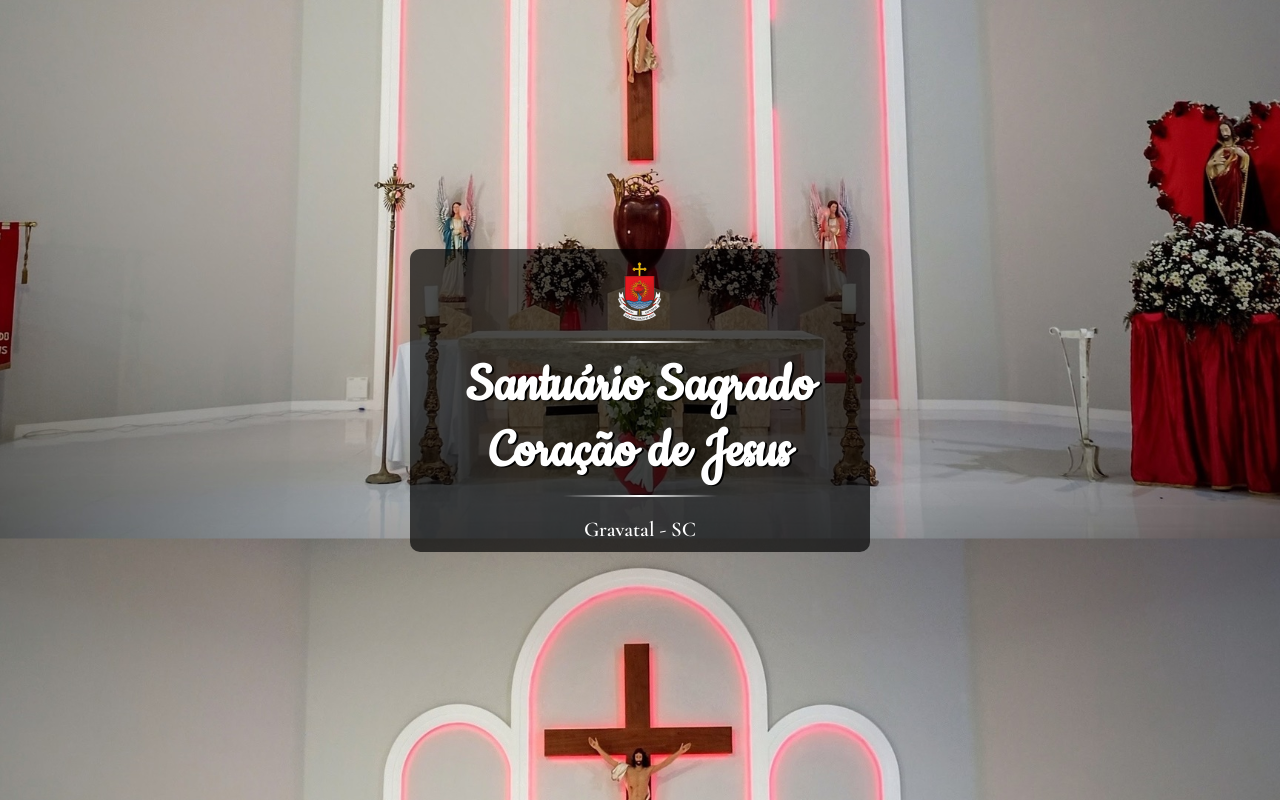
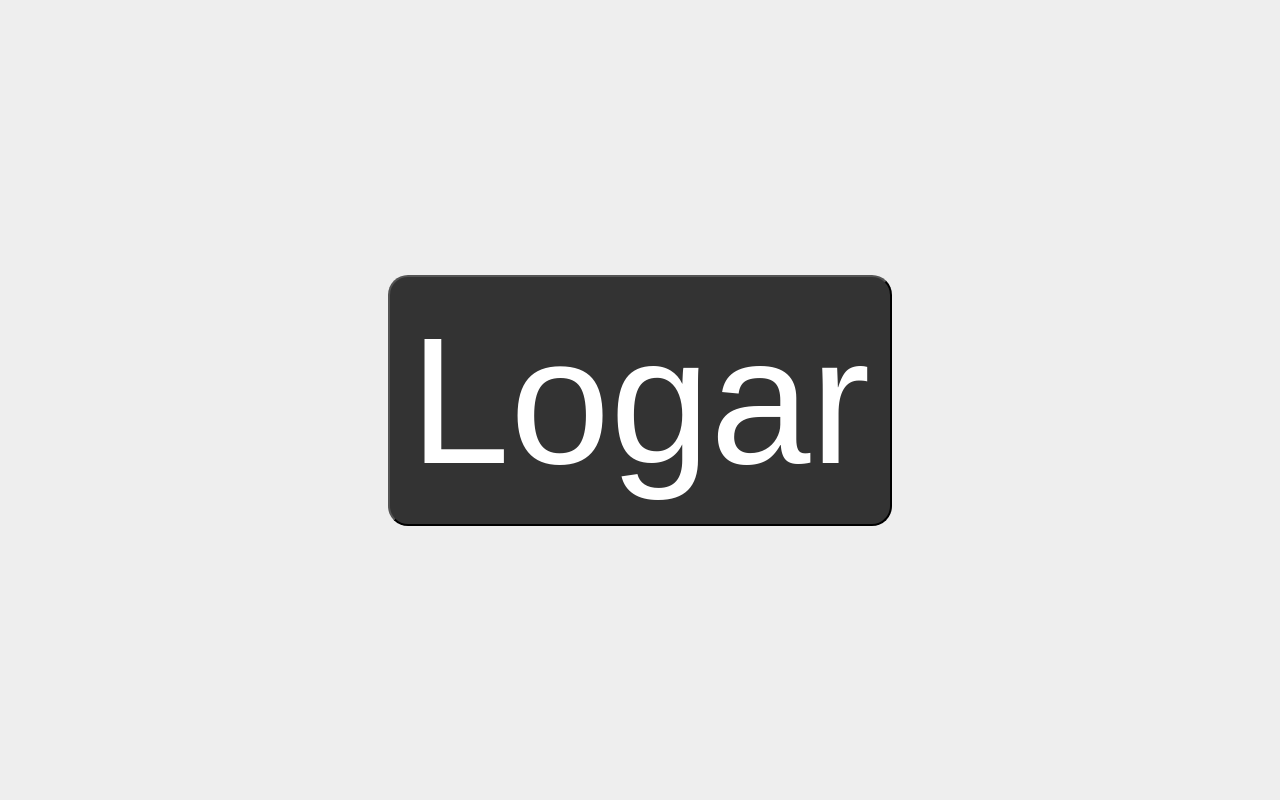
Before and after one commit to IanTorquato/Projeto_PSCJ, a React (Create React App) app in the folder web/: page / in a window 1280 px wide. Shown: the top 800 px of the page. Built offline with nearby package versions, Linux system fonts and the light colour scheme.

Commit message:
Começo do Sistema de Login

```diff
--- a/web/src/App.css
+++ b/web/src/App.css
@@ -12,7 +12,22 @@ html {
 }
 
 body {
-	background-color: #ccc;
+	background-color: #eee;
+}
+
+div.carregando {
+	margin: 0 auto;
+	display: flex;
+	align-items: center;
+	justify-content: center;
+	width: 30vw;
+	height: 100vh;
+}
+
+div.carregando h1 {
+	background-color: #333;
+	border-radius: 10px;
+	padding: 10px;
 }
 
 div.imgFundo {
--- /dev/null
+++ b/web/src/contexts/login.tsx
@@ -0,0 +1,41 @@
+import React, { createContext, useState, useEffect } from 'react'
+
+import { login } from '../services/login'
+
+interface LoginContextData {
+  logado: boolean
+  user: object | null
+  loading: boolean
+  logar(): Promise<void>
+}
+
+const LoginContext = createContext<LoginContextData>({} as LoginContextData)
+
+export const LoginProvider: React.FC = ({ children }) => {
+  const [user, setUser] = useState<object | null>(null)
+  const [loading, setLoading] = useState(true)
+
+  useEffect(() => {
+    const storagedUser = localStorage.getItem('@PSCJ:user')
+
+    if (storagedUser) {
+      setUser(JSON.parse(storagedUser))
+    }
+    setLoading(false)
+  }, [])
+
+  async function logar() {
+    const response = await login()
+
+    setUser(response.user)
+
+    localStorage.setItem('@PSCJ:user', JSON.stringify(response.user))
+  }
+
+  return (
+    <LoginContext.Provider value={{ logado: !!user, user, loading, logar }}>
+      {children}
+    </LoginContext.Provider>
+  )
+}
+export default LoginContext
--- a/web/src/index.tsx
+++ b/web/src/index.tsx
@@ -2,7 +2,4 @@ import React from 'react';
 import ReactDOM from 'react-dom';
 import App from './App';
 
-ReactDOM.render(
-  <App />,
-  document.getElementById('root')
-);
+ReactDOM.render(<App />, document.getElementById('root'));
--- /dev/null
+++ b/web/src/pages/Login/index.tsx
@@ -0,0 +1,24 @@
+import React, { useContext } from 'react'
+import './styles.css'
+
+import Footer from '../../components/Footer'
+import LoginContext from '../../contexts/login'
+
+const Login = () => {
+  const { logar } = useContext(LoginContext)
+
+  async function handleLogin() {
+    logar()
+  }
+
+  return (
+    <>
+      <section className="secLogin">
+        <input type="button" value="Logar" className="btnLogar" onClick={handleLogin} />
+      </section>
+      <Footer />
+    </>
+  )
+}
+
+export default Login
--- /dev/null
+++ b/web/src/pages/Login/styles.css
@@ -0,0 +1,14 @@
+section.secLogin {
+	height: 100vh;
+	display: flex;
+	align-items: center;
+	justify-content: center;
+}
+
+input.btnLogar {
+	background-color: #333;
+	font-size: 18rem;
+	border-radius: 20px;
+	cursor: pointer;
+	padding: 20px;
+}
--- a/web/src/routes.tsx
+++ /dev/null
@@ -1,20 +0,0 @@
-import React from 'react'
-import { Route, BrowserRouter } from 'react-router-dom'
-
-import Home from './pages/Home'
-import CadastrarMissa from './pages/CadastrarMissa'
-import EditarMissa from './pages/EditarMissa'
-import Contato from './pages/Contato'
-
-const Routes = () => {
-    return (
-        <BrowserRouter>
-            <Route component={Home} path="/" exact />
-            <Route component={CadastrarMissa} path="/cadastrar-missa" />
-            <Route component={EditarMissa} path='/editar-missa' />
-            <Route component={Contato} path='/contato' />
-        </BrowserRouter>
-    )
-}
-
-export default Routes
--- /dev/null
+++ b/web/src/routes/deslogado.routes.tsx
@@ -0,0 +1,14 @@
+import React from 'react'
+import { Route, BrowserRouter } from 'react-router-dom'
+
+import Login from '../pages/Login'
+
+const RoutesDeslogado = () => {
+  return (
+    <BrowserRouter>
+      <Route component={Login} path="/" exact />
+    </BrowserRouter>
+  )
+}
+
+export default RoutesDeslogado
--- /dev/null
+++ b/web/src/routes/index.tsx
@@ -0,0 +1,22 @@
+import React, { useContext } from 'react'
+
+import RoutesDeslogado from './deslogado.routes'
+import RoutesLogado from './logado.routes'
+
+import LoginContext from '../contexts/login'
+
+const Routes = () => {
+  const { logado, loading } = useContext(LoginContext)
+
+  if (loading) {
+    return (
+      <div className="carregando">
+        <h1>Verificando Login Anterior</h1>
+      </div>
+    )
+  }
+
+  return logado ? <RoutesLogado /> : <RoutesDeslogado />
+}
+
+export default Routes
--- /dev/null
+++ b/web/src/routes/logado.routes.tsx
@@ -0,0 +1,20 @@
+import React from 'react'
+import { Route, BrowserRouter } from 'react-router-dom'
+
+import Home from '../pages/Home'
+import CadastrarMissa from '../pages/CadastrarMissa'
+import EditarMissa from '../pages/EditarMissa'
+import Contato from '../pages/Contato'
+
+const RoutesLogado = () => {
+  return (
+    <BrowserRouter>
+      <Route component={Home} path="/" exact />
+      <Route component={CadastrarMissa} path="/cadastrar-missa" />
+      <Route component={EditarMissa} path='/editar-missa' />
+      <Route component={Contato} path='/contato' />
+    </BrowserRouter>
+  )
+}
+
+export default RoutesLogado
--- /dev/null
+++ b/web/src/services/login.ts
@@ -0,0 +1,21 @@
+interface Response {
+  user: {
+    id: number
+    nome: string
+    email: string
+  }
+}
+
+export function login(): Promise<Response> {
+  return new Promise(resolve => {
+    setTimeout(() => {
+      resolve({
+        user: {
+          id: 1,
+          nome: 'Ian',
+          email: 'iantorquato2@gmail.com'
+        }
+      })
+    }, 2000)
+  })
+}
```
Also changed, not shown: web/src/App.tsx (+5 -2 lines).
